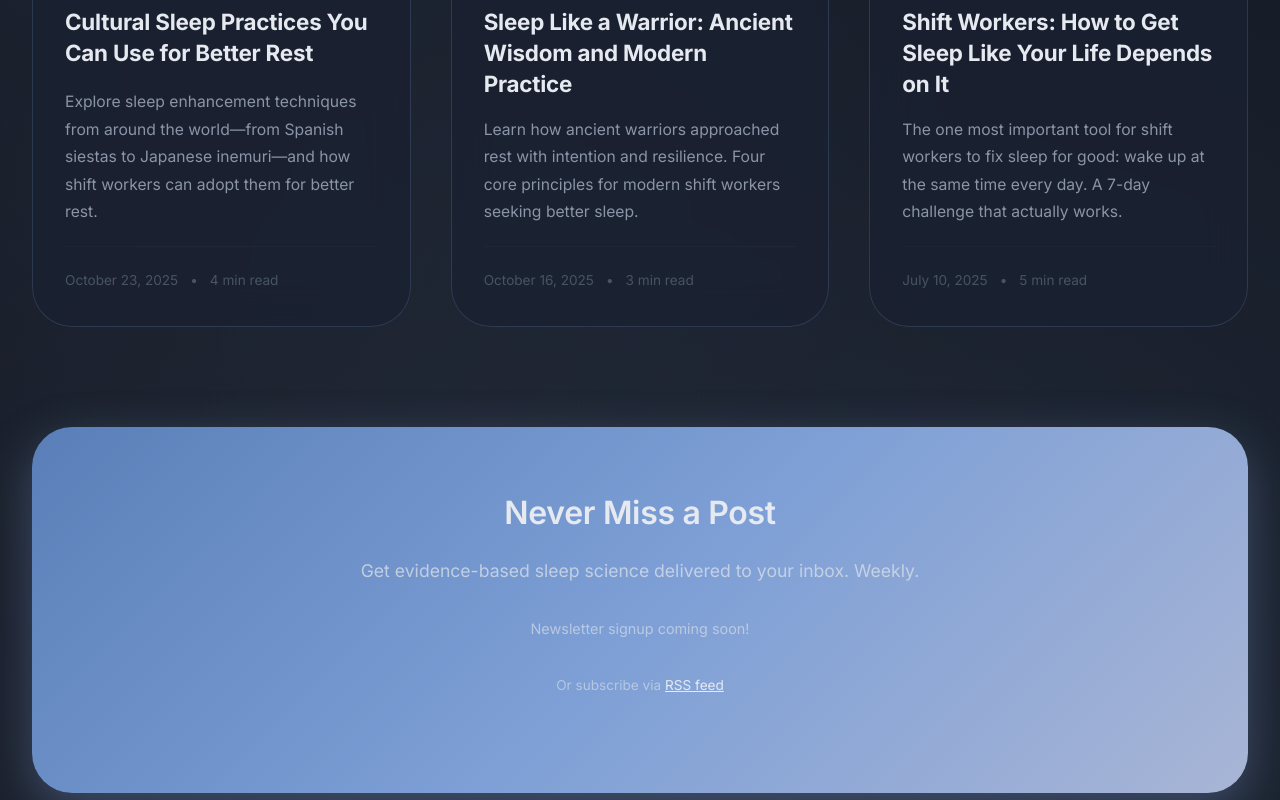
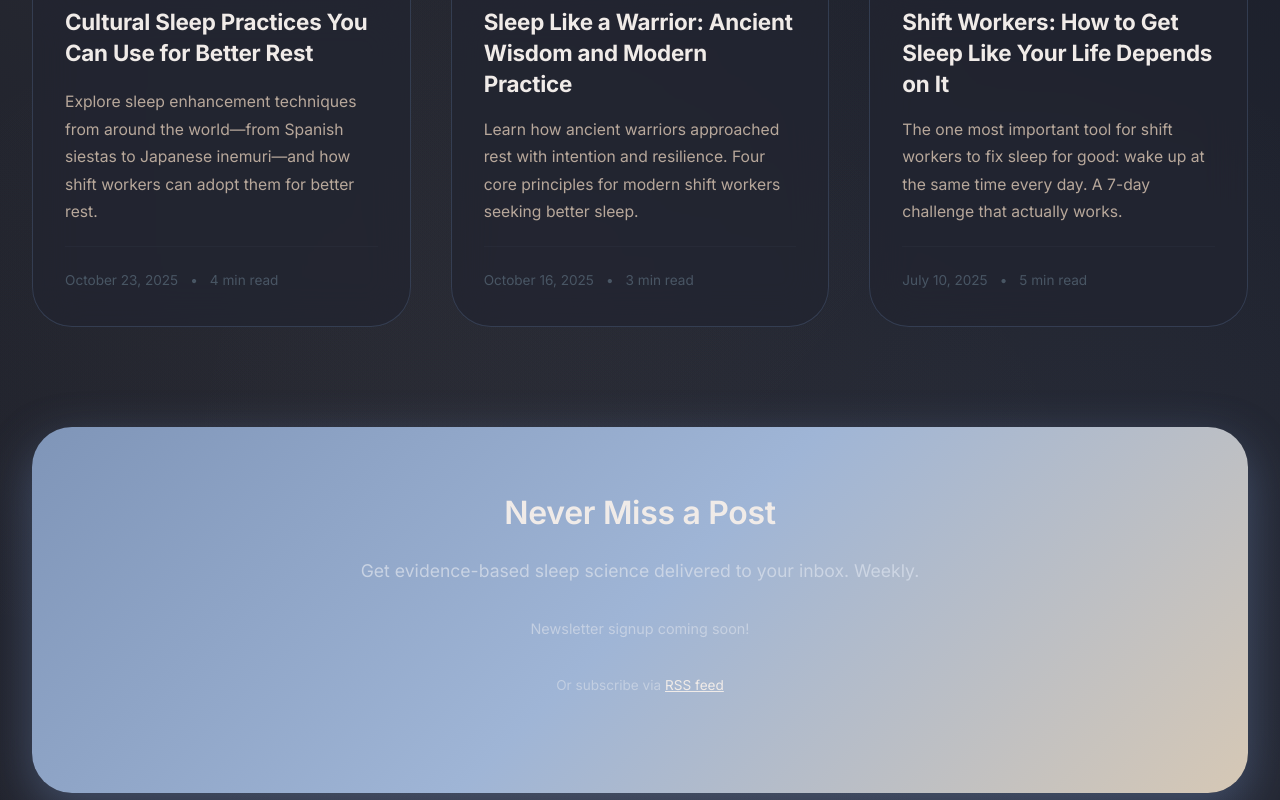
Before and after one commit to jadenschwartz22-ops/sleepmedic-blog, a website: page blog/index.html in a window 1280 px wide. Shown: the part 727-1527 px from the top of the page. Drawn offline with Linux system fonts and the light colour scheme.

Commit message:
feat: warm starry night theme with cozy golden accents
Colors - Much Warmer:
- Background: #1a1d28 (warm deep blue-gray)
- Warm white text: #f0ebe8 (peach tint)
- Warm muted tan: #b8a89b

Warm Accents:
- Golden moon glow: #fef9e6
- Warm peachy-lilac: #d6c8b5
- Warm lavender-tan: #c8b5a8
- Warm periwinkle: #9fb5d6
- Warm taupe-purple: #b8a895

Background glows:
- Golden & peachy tones (214,200,181 / 200,181,168 / 184,168,149)
- Warm blues mixed in (159,181,214)

Images:
- Added logo.png (SleepMedic logo)
- Added cover-mountain.png (mountain trail cover)
- Updated favicons

Result:
- Much warmer and cozier feel
- Golden and peachy accents throughout
- Still calm and peaceful for sleep content
- Cozy starry night aesthetic

```diff
--- a/blog/_shared-styles.css
+++ b/blog/_shared-styles.css
@@ -1,23 +1,23 @@
 /* SleepMedic Blog - Peaceful Starry Night Theme */
 
 :root {
-  /* Gentle Night - Balanced Blues with Subtle Purple Hints */
-  --bg: #151a24;  /* Soft deep blue-gray */
-  --bg-light: #1a2030;  /* Gentle dark blue */
-  --panel: rgba(26, 32, 48, 0.75);  /* Soft translucent blue panels */
-  --ink: #e6eaf0;  /* Clean white with subtle blue tint */
-  --muted: #8b95a8;  /* Gentle muted blue-gray */
-  --line: rgba(139, 149, 168, 0.15);
+  /* Warm Starry Night - Cozy Blues & Warm Accents */
+  --bg: #1a1d28;  /* Warm deep blue-gray */
+  --bg-light: #222530;  /* Warm dark blue */
+  --panel: rgba(34, 37, 48, 0.75);  /* Warm translucent panels */
+  --ink: #f0ebe8;  /* Warm white with peach tint */
+  --muted: #b8a89b;  /* Warm muted tan */
+  --line: rgba(184, 168, 155, 0.15);
 
-  /* Gentle Night Accents - Mostly Blues with Subtle Purple Touches */
-  --lavender: #9ba8c8;  /* Soft blue-lavender (more blue) */
-  --periwinkle: #7d9fd6;  /* Gentle periwinkle blue */
-  --lilac: #a8b5d6;  /* Soft blue-lilac (more blue) */
-  --midnight-blue: #5a7fb8;  /* Gentle midnight blue */
-  --deep-purple: #7a88b8;  /* Soft blue-purple (more blue) */
-  --moon: #f0f4f8;  /* Cool gentle moon glow */
-  --star: #ffffff;  /* Pure white stars */
-  --star-glow: rgba(240, 244, 248, 0.65);  /* Cool gentle star glow */
+  /* Warm Night Accents - Cozy Blues with Golden & Peachy Touches */
+  --lavender: #c8b5a8;  /* Warm lavender-tan */
+  --periwinkle: #9fb5d6;  /* Warm periwinkle */
+  --lilac: #d6c8b5;  /* Warm peachy-lilac */
+  --midnight-blue: #7f95b8;  /* Warm midnight blue */
+  --deep-purple: #b8a895;  /* Warm taupe-purple */
+  --moon: #fef9e6;  /* Warm golden moon glow */
+  --star: #fffef8;  /* Warm white stars */
+  --star-glow: rgba(254, 249, 230, 0.7);  /* Warm golden star glow */
 
   /* Very Rounded - Duolingo style */
   --radius: 24px;
@@ -36,11 +36,11 @@ body {
   font-family: 'Inter', -apple-system, BlinkMacSystemFont, 'Segoe UI', sans-serif;
   background: var(--bg);
   background-image:
-    /* Gentle night glows - mostly blues with subtle variety */
-    radial-gradient(circle at 15% 30%, rgba(125, 159, 214, 0.08) 0%, transparent 50%),
-    radial-gradient(circle at 85% 70%, rgba(90, 127, 184, 0.07) 0%, transparent 55%),
-    radial-gradient(circle at 50% 90%, rgba(168, 181, 214, 0.06) 0%, transparent 60%),
-    radial-gradient(circle at 30% 80%, rgba(122, 136, 184, 0.05) 0%, transparent 45%);
+    /* Warm night glows - golden & peachy blues */
+    radial-gradient(circle at 15% 30%, rgba(214, 200, 181, 0.08) 0%, transparent 50%),
+    radial-gradient(circle at 85% 70%, rgba(159, 181, 214, 0.07) 0%, transparent 55%),
+    radial-gradient(circle at 50% 90%, rgba(200, 181, 168, 0.06) 0%, transparent 60%),
+    radial-gradient(circle at 30% 80%, rgba(184, 168, 149, 0.05) 0%, transparent 45%);
   color: var(--ink);
   line-height: 2;
   -webkit-font-smoothing: antialiased;
```
Also changed, not shown: .github/workflows/weekly-blog-draft.yml (added), blog/logo.png (added), 1 other file.
